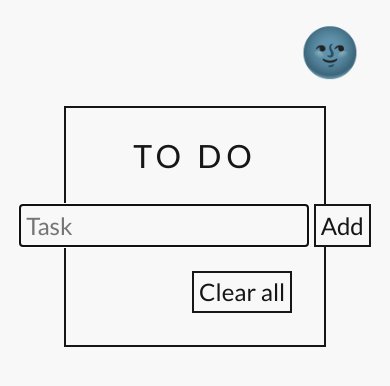
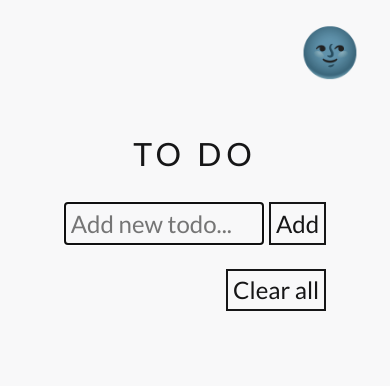
Before and after one commit to aniablaziak/react-todo, a React (Create React App) app: page / in a window 390 px wide. Shown: the top 386 px of the page. Built offline with nearby package versions, Linux system fonts and the light colour scheme.

Commit message:
fix responsive layout and background

```diff
--- a/src/App.js
+++ b/src/App.js
@@ -11,7 +11,7 @@ const Wrapper = styled("div")`
   background: ${props => props.theme.background};
   color: ${props => props.theme.body}
   width: 100vw;
-  height: 100vh;
+  min-height: 100vh;
 `;
 
 const StyledHeading = styled.h1`
@@ -26,9 +26,9 @@ const StyledDiv = styled.div`
   display: flex;
   flex-direction: column;
   align-items: center;
-  margin: 0 4em;
+  margin: 0 2em;
   padding: 2em;
-  border: solid 2px ${props => props.theme.body};
+  // border: solid 2px ${props => props.theme.body};
 `;
 
 const App = () => {
--- a/src/components/ToDoForm.js
+++ b/src/components/ToDoForm.js
@@ -8,6 +8,7 @@ const StyledInput = styled.input`
   font-family: Lato;
   padding: 0.2em;
   font-size: 1.5em;
+  width: 100%;
 `;
 
 const StyledButton = styled.button`
@@ -28,6 +29,7 @@ const StyledButton = styled.button`
 
 const StyledForm = styled.form`
   display: flex;
+  width: 100%;
 `;
 
 const ToDoForm = props => {
@@ -35,17 +37,15 @@ const ToDoForm = props => {
     props.inputElement.current.focus();
   }, []);
   return (
-    <div>
     <StyledForm onSubmit={props.addItem}>
       <StyledInput
-          placeholder="Task"
+        placeholder="Add new todo..."
         ref={props.inputElement}
         value={props.currentItem.text}
         onChange={props.handleInput}
       />
       <StyledButton type="submit">Add</StyledButton>
     </StyledForm>
-    </div>
   );
 };
 
--- a/src/components/ToDoList.js
+++ b/src/components/ToDoList.js
@@ -10,13 +10,17 @@ const StyledUl = styled.ul`
 `;
 
 const StyledLi = styled.li`
+  border: solid ${props => props.theme.body} 2px;
+  padding: 0.5em;
+  margin: 0.5em 0;
   display: flex;
-  justify-content: space-between;
+  flex-direction: column;
   color: ${props => props.theme.body};
   cursor: pointer;
-  &:hover {
-    color: grey;
-  }
+  // flex-wrap: wrap;
+  // &:hover {
+  //   color: grey;
+  // }
 `;
 
 const StyledButton = styled.button`
@@ -25,6 +29,8 @@ const StyledButton = styled.button`
   color: ${props => props.theme.body};
   font-family: Lato;
   font-size: 1em;
+  height: 2em;
+  width: 4em;
   cursor: pointer;
 
   &:hover {
```
Lines whose indentation alone changed are shown as unchanged.
